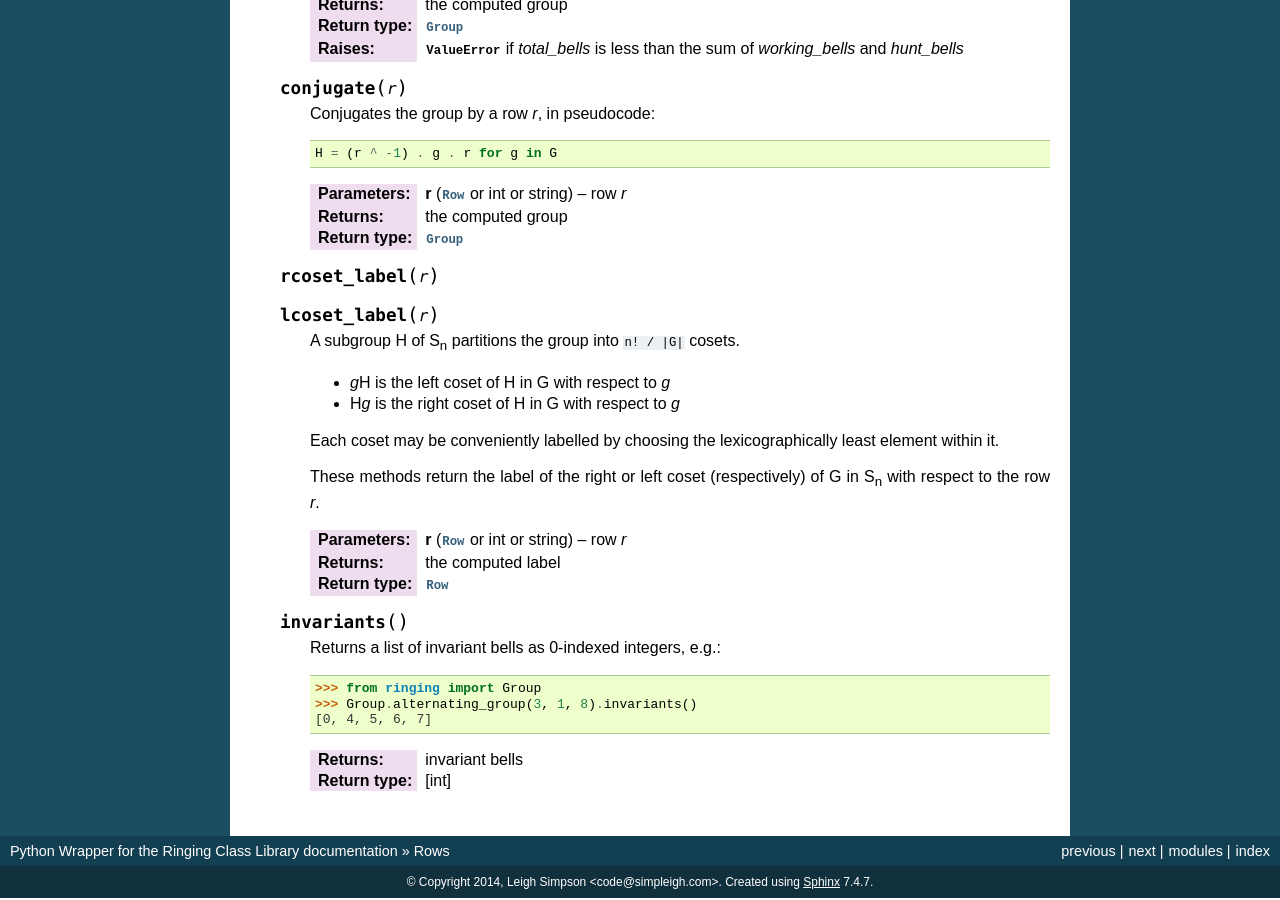
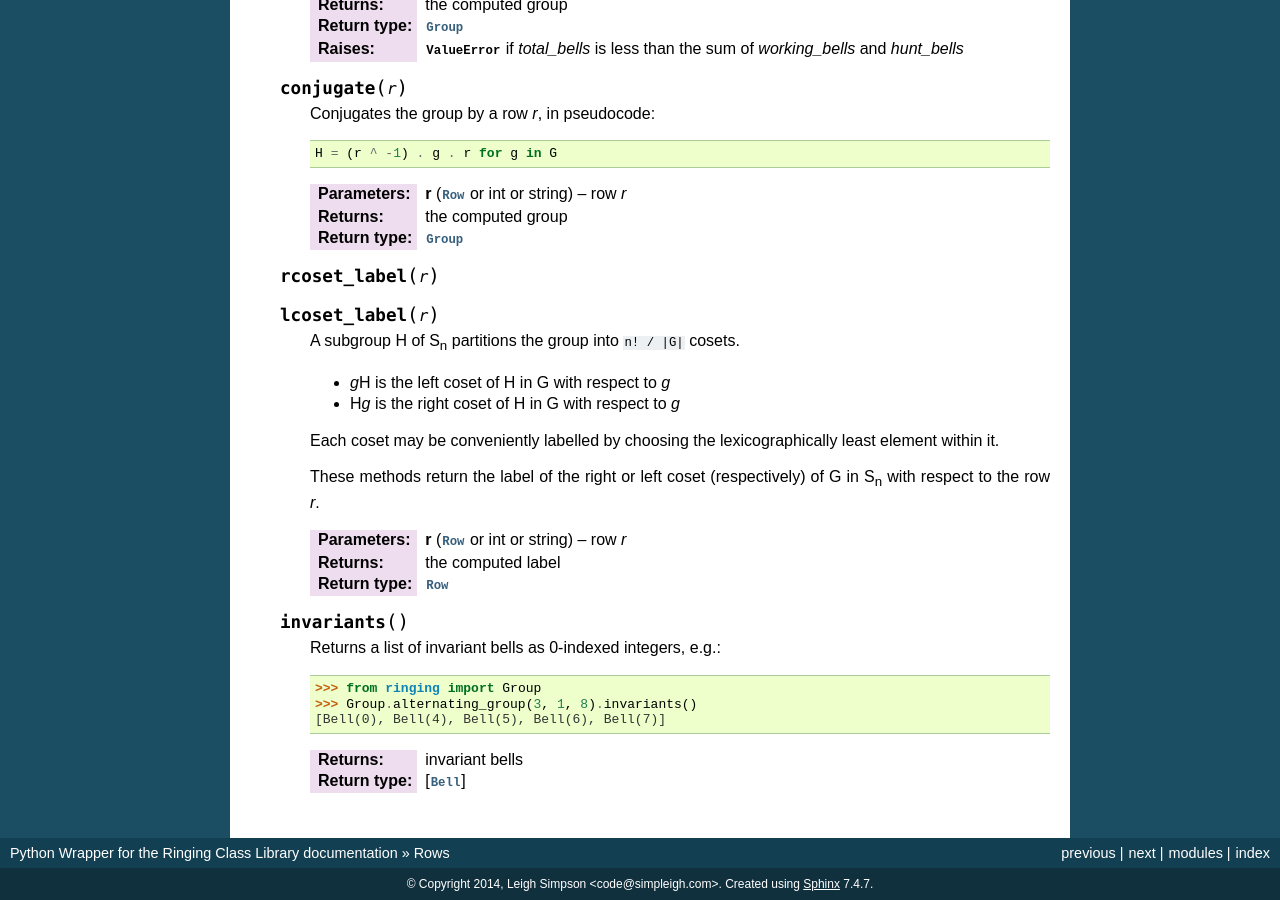
Before and after one commit to ringing-lib/ringing-lib-python, a Sphinx documentation site: the page built from docs/source/classes/row.rst, in a window 1280 px wide and 900 px high, scrolled down 8277 px. Built offline with Sphinx 7.4.7, drawn with Linux system fonts in a browser that asks for light colours.

Commit message:
Modified Group class to take / return Bell objects where appropriate

```diff
--- a/docs/source/classes/row.rst
+++ b/docs/source/classes/row.rst
@@ -514,7 +514,7 @@ The Group Class
 
          >>> from ringing import Group
          >>> Group.alternating_group(3, 1, 8).invariants()
-         [0, 4, 5, 6, 7]
+         [Bell(0), Bell(4), Bell(5), Bell(6), Bell(7)]
 
       :return: invariant bells
-      :rtype: [int]
+      :rtype: [:class:`Bell`]
```
Also changed, not shown: 2 other files.
